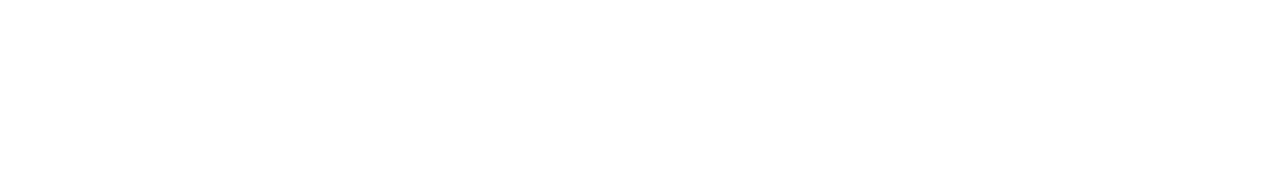
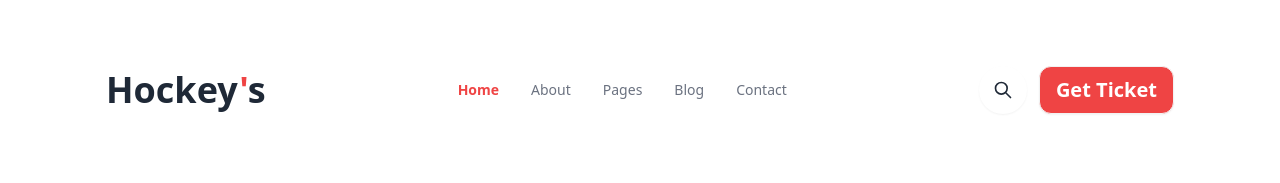
Before and after one commit to araf168/Hockey-s, a plain HTML site: page index.html in a window 1280 px wide. Drawn offline with nearby package versions, Linux system fonts and the light colour scheme.

Commit message:
added navbar

```diff
--- a/index.html
+++ b/index.html
@@ -11,7 +11,53 @@
 </head>
 
 <body>
-
+    <header class="md:container mx-auto md:px-5 py-7 md:py-10 lg:py-14">
+        <nav>
+            <div class="navbar bg-base-100 bg-transparent flex justify-between lg:justify-around px-5 md:px-0">
+                <div class="">
+                    <div class="dropdown md:hidden mr-2">
+                        <div tabindex="0" role="button" class="btn btn-circle bg-white p-0 lg::hidden">
+                            <svg xmlns="http://www.w3.org/2000/svg" class="h-5 w-5" fill="none" viewBox="0 0 24 24"
+                                stroke="currentColor">
+                                <path stroke-linecap="round" stroke-linejoin="round" stroke-width="2"
+                                    d="M4 6h16M4 12h8m-8 6h16" />
+                            </svg>
+                        </div>
+                        <ul tabindex="0"
+                            class="menu menu-sm dropdown-content bg-base-100 rounded-box z-[1] mt-3 w-52 p-2 shadow">
+                            <li><a>Home</a></li>
+                            <li><a>About</a></li>
+                            <li><a>Pages</a></li>
+                            <li><a>Blog</a></li>
+                            <li><a>Contact</a></li>
+                        </ul>
+                    </div>
+                    <a class="text-4xl font-bold">Hockey<span class="text-red-500">'</span>s</a>
+                </div>
+                <div class="hidden lg:flex">
+                    <ul class="menu menu-horizontal px-1">
+                        <li class="font-extrabold text-red-500"><a>Home</a></li>
+                        <li class="text-gray-500"><a>About</a></li>
+                        <li class="text-gray-500"><a>Pages</a></li>
+                        <li class="text-gray-500"><a>Blog</a></li>
+                        <li class="text-gray-500"><a>Contact</a></li>
+                    </ul>
+                </div>
+                <div class="gap-3">
+                    <button class="btn btn-circle bg-white hover:bg-white border-none hidden md:flex">
+                        <svg xmlns="http://www.w3.org/2000/svg" class="h-5 w-5" fill="none" viewBox="0 0 24 24"
+                            stroke="currentColor">
+                            <path stroke-linecap="round" stroke-linejoin="round" stroke-width="2"
+                                d="M21 21l-6-6m2-5a7 7 0 11-14 0 7 7 0 0114 0z" />
+                        </svg>
+                    </button>
+                    <a
+                        class="btn bg-red-500 hover:bg-red-500 rounded-xl md:flex text-white text-xl font-bold">Get
+                        Ticket</a>
+                </div>
+            </div>
+        </nav>
+    </header>
 </body>
 
 </html>
```
